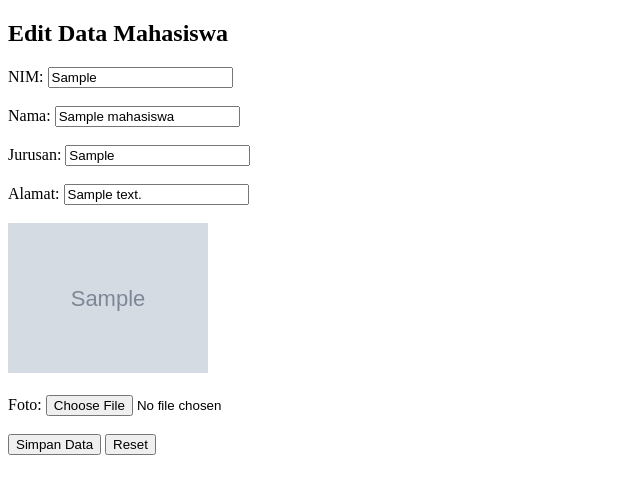
After one commit to nyssaflavia/web-informatika, a PHP site: page /edit_data.php?id=1 in a window 1280 px wide. The commit adds this page. Shown: the top 494 px of the page, without its empty margins (0-640 px from the left). Run offline with PHP 8.4, Linux system fonts and the light colour scheme; tables that the repository leaves empty or names only in its code hold one stand-in row (values such as "Sample post"); grey boxes marked "Sample" are stand-in pictures.

Commit message:
edit data

```diff
--- /dev/null
+++ b/edit_data.php
@@ -0,0 +1,92 @@
+<?php
+
+require 'function.php';
+if(isset($_POST['edit'])){
+    $id = $_POST['id'];
+    $nim = $_POST['nim'];
+    $nama = $_POST['nama'];
+    $jurusan = $_POST['jurusan'];
+    $alamat = $_POST['alamat'];
+    $query = "SELECT * FROM mahasiswa WHERE id = '$id'";
+    $mhs = tampildata($query)[0];
+    $namafile = $mhs['foto']; // Tetap gunakan foto lama jika tidak ada upload baru
+    // Cek apakah ada file foto yang diupload
+    if(!empty($_FILES["foto"]['name'])){
+       $file = $_FILES["foto"]['name'];
+        $namafile = date('YmdHis') . '_'. $file;
+        $tmp  = $_FILES['foto']['tmp_name'];
+        $folder = 'img/';
+
+        // Pastikan folder img sudah ada dan bisa ditulisi
+        if (!is_dir($folder)) {
+            mkdir($folder, 0777, true);
+        }
+
+        $path = $folder . $namafile;
+        if(file_exists($path)) {
+            // Jika file sudah ada, hapus file lama
+            unlink($path);
+        }
+        if($mhs['foto'] && file_exists($folder . $mhs['foto'])) {
+            // Hapus foto lama jika ada
+            unlink($folder . $mhs['foto']);
+        }
+
+        move_uploaded_file($tmp, $path);
+    }
+    // Update data mahasiswa
+    $query = "UPDATE mahasiswa SET foto='$namafile', nim='$nim', nama='$nama', jurusan='$jurusan', alamat='$alamat' WHERE id='$id'";
+    if(mysqli_query($koneksi, $query)) {
+        echo "<script>
+                alert('Data berhasil disimpan!');
+                window.location.href = 'data_mahasiswa.php';
+            </script>";
+    } else {
+        echo "Error: " . mysqli_error($koneksi);
+    }
+
+}
+
+$id = $_GET['id'];
+$query = "SELECT * FROM mahasiswa WHERE id = '$id'";
+$mhs = tampildata($query)[0];
+?>
+
+
+<!DOCTYPE html>
+<html lang="en">
+<head>
+    <meta charset="UTF-8">
+    <meta name="viewport" content="width=device-width, initial-scale=1.0">
+    <title>Edit Data</title>
+</head>
+ <body>
+    <style>
+        input#file-uploud-button{
+            cursor: pointer !important;
+        }
+        input[type=file] {
+            cursor:pointer;
+        }
+    </style>
+    <h2>Edit Data Mahasiswa</h2>
+    <form action="" enctype="multipart/form-data" method="post">
+        <input type="hidden" name="id" value="<?= $mhs['id'] ?>">
+        <label for="nim">NIM:</label>
+        <input type="text" id="nim" name="nim" required value="<?= $mhs['nim'] ?>"><br><br>
+
+        <label for="name">Nama:</label>
+        <input type="text" id="nama" name="nama" required value="<?= $mhs['nama'] ?>"><br><br>
+
+        <label for="jurusan">Jurusan:</label>
+        <input type="text" id="jurusan" name="jurusan" required value="<?= $mhs['jurusan'] ?>"><br><br>
+
+        <label for="alamat">Alamat:</label>
+        <input type="text" id="alamat" name="alamat" required value="<?= $mhs['alamat'] ?>"><br><br>
+        <img width="200" src="<?= './img/'. $mhs['foto'] ?>" alt="<?= 'Gambar ' . $mhs['nama'] ?>"> <br> <br>
+        <label for="foto">Foto:</label>
+        <input type="file" style="cursor: pointer;" id="foto" name="foto" accept="image/*" ><br><br>
+
+        <button type="submit" name="edit">Simpan Data</button> <button type="reset">Reset</button>
+</body>
+</html>
--- a/function.php
+++ b/function.php
@@ -4,7 +4,7 @@ $koneksi = mysqli_connect("localhost", "root", "", "Informatik");
 if (!$koneksi) {
     die("Koneksi gagal: " . mysqli_connect_error());
 } else {
-    echo "Koneksi berhasil";
+    // echo "Koneksi berhasil";
 }
 
 function tampildata($query)  {
```
Also changed, not shown: data_mahasiswa.php (+15 -36 lines), hapus_data.php (added, +25 -0 lines).
